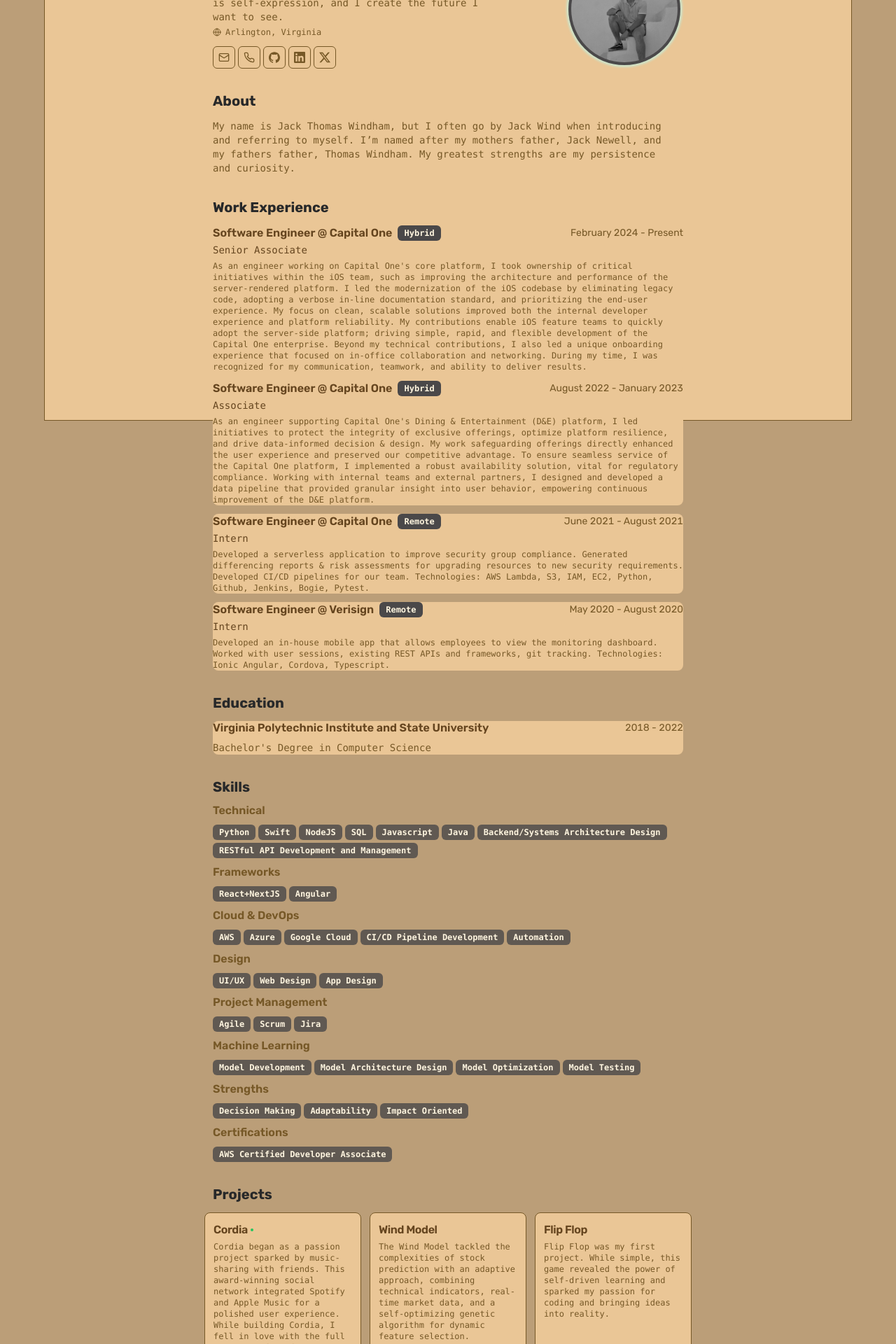
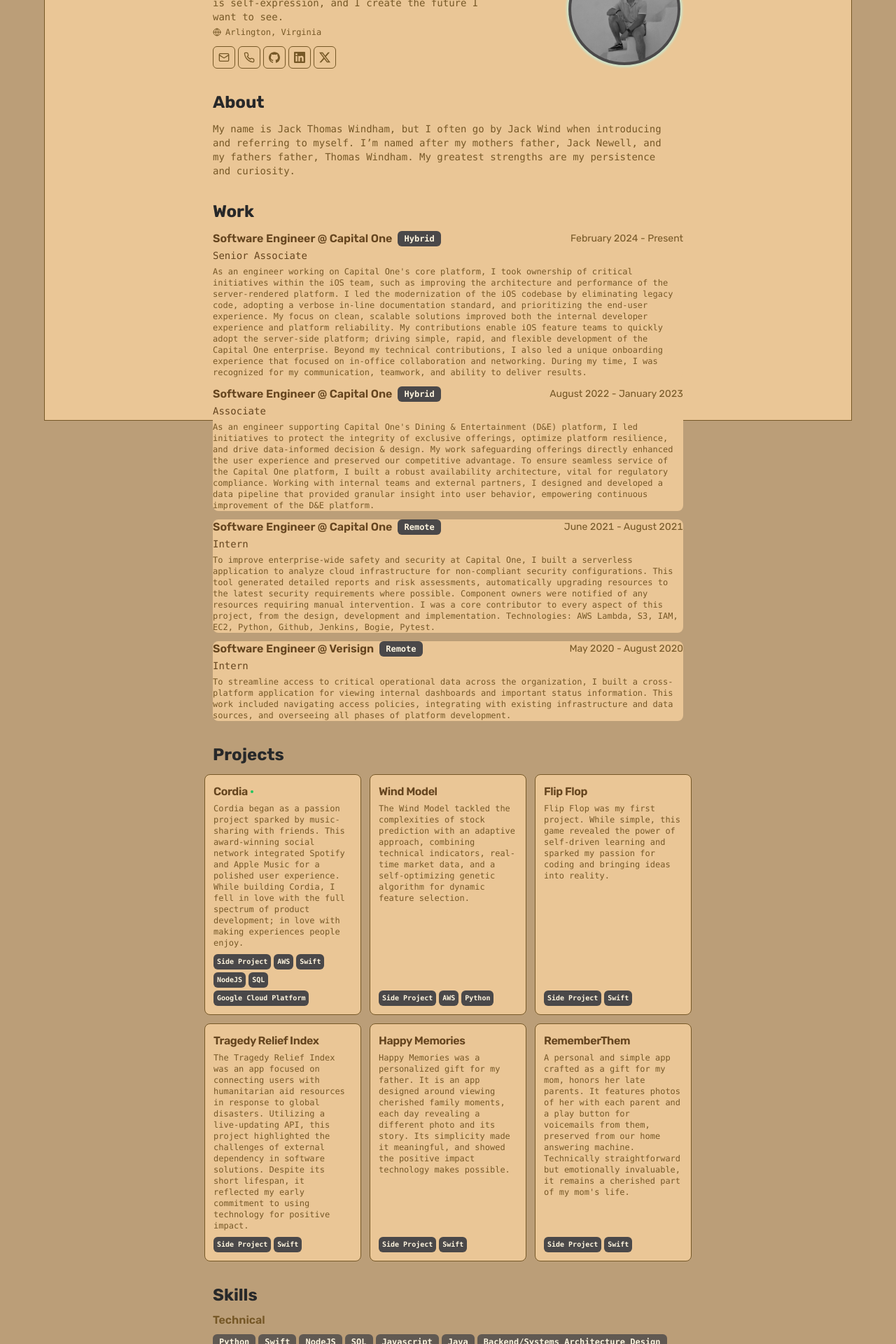
Before and after one commit to Jckwind/JackWindham.com, a Next.js app in the folder frontend/: page /resume in a window 1280 px wide. Shown: the part 200-2120 px from the top of the page at 70% size. Built offline with nearby package versions, Linux system fonts and the light colour scheme.

Commit message:
updated work desc

```diff
--- a/frontend/src/data/jack.json
+++ b/frontend/src/data/jack.json
@@ -44,7 +44,7 @@
             "badges": ["Hybrid"],
             "start": "August 2022",
             "end": "January 2023",
-            "description": "As an engineer supporting Capital One's Dining & Entertainment (D&E) platform, I led initiatives to protect the integrity of exclusive offerings, optimize platform resilience, and drive data-informed decision & design. My work safeguarding offerings directly enhanced the user experience and preserved our competitive advantage. To ensure seamless service of the Capital One platform, I implemented a robust availability solution, vital for regulatory compliance. Working with internal teams and external partners, I designed and developed a data pipeline that provided granular insight into user behavior, empowering continuous improvement of the D&E platform."
+            "description": "As an engineer supporting Capital One's Dining & Entertainment (D&E) platform, I led initiatives to protect the integrity of exclusive offerings, optimize platform resilience, and drive data-informed decision & design. My work safeguarding offerings directly enhanced the user experience and preserved our competitive advantage. To ensure seamless service of the Capital One platform, I built a robust availability architecture, vital for regulatory compliance. Working with internal teams and external partners, I designed and developed a data pipeline that provided granular insight into user behavior, empowering continuous improvement of the D&E platform."
         },
         {
             "company": "Capital One",
@@ -54,7 +54,7 @@
             "link": "https://www.capitalone.com/",
             "start": "June 2021",
             "end": "August 2021",
-            "description": "Developed a serverless application to improve security group compliance. Generated differencing reports & risk assessments for upgrading resources to new security requirements. Developed CI/CD pipelines for our team. Technologies: AWS Lambda, S3, IAM, EC2, Python, Github, Jenkins, Bogie, Pytest."
+            "description": "To improve enterprise-wide safety and security at Capital One, I built a serverless application to analyze cloud infrastructure for non-compliant security configurations. This tool generated detailed reports and risk assessments, automatically upgrading resources to the latest security requirements where possible. Component owners were notified of any resources requiring manual intervention. I was a core contributor to every aspect of this project, from the design, development and implementation. Technologies: AWS Lambda, S3, IAM, EC2, Python, Github, Jenkins, Bogie, Pytest."
         },
         {
             "company": "Verisign",
@@ -64,7 +64,7 @@
             "badges": ["Remote"],
             "start": "May 2020",
             "end": "August 2020",
-            "description": "Developed an in-house mobile app that allows employees to view the monitoring dashboard. Worked with user sessions, existing REST APIs and frameworks, git tracking. Technologies: Ionic Angular, Cordova, Typescript."
+            "description": "To streamline access to critical operational data across the organization, I built a cross-platform application for viewing internal dashboards and important status information. This work included navigating access policies, integrating with existing infrastructure and data sources, and overseeing all phases of platform development."
         }
     ],
     "projects": [
--- a/frontend/src/pages/resume.tsx
+++ b/frontend/src/pages/resume.tsx
@@ -73,13 +73,13 @@
           </ImageContainer>
         </div>
         <Section>
-          <h2 className="text-xl font-bold">About</h2>
+          <h2 className="text-2xl font-bold">About</h2>
           <p className="text-pretty font-mono text-sm text-muted-foreground">
             {Me.summary}
           </p>
         </Section>
         <Section>
-          <h2 className="text-xl font-bold">Work Experience</h2>
+          <h2 className="text-2xl font-bold">Work</h2>
           {Me.work.map((work) => {
             return (
               <Card key={work.company}>
@@ -113,6 +113,39 @@
             );
           })}
         </Section>
+        <Section className="print-force-new-page scroll-mb-16">
+          <h2 className="text-2xl font-bold">Projects</h2>
+          <div className="-mx-3 grid grid-cols-1 gap-3 print:grid-cols-3 print:gap-2 md:grid-cols-2 lg:grid-cols-3">
+            {Me.projects.map((project) => {
+              return (
+                <ProjectCard
+                  key={project.title}
+                  title={project.title}
+                  description={project.short_description}
+                  tags={project.techStack}
+                  link={'link' in project ? project.link : undefined}
+                />
+              );
+            })}
+          </div>
+        </Section>
+        <Section>
+          <h2 className="text-2xl font-bold">Skills</h2>
+          {Object.entries(Me.skills).map(([category, skills]) => {
+            return (
+              <>
+                <h3 className="font-semibold leading-none text-base text-muted-foreground">{category}</h3>
+                <div className="flex flex-wrap gap-1">
+                  {
+                    skills.map((skill) => {
+                    return <Badge key={skill}>{skill}</Badge>;
+                  })
+                  }
+                </div>
+              </>
+            )
+          })}
+        </Section>
         <Section>
           <h2 className="text-xl font-bold">Education</h2>
           {Me.education.map((education) => {
@@ -134,40 +167,6 @@
             );
           })}
         </Section>
-        <Section>
-          <h2 className="text-xl font-bold">Skills</h2>
-          {Object.entries(Me.skills).map(([category, skills]) => {
-            return (
-              <>
-                <h3 className="font-semibold leading-none text-base text-muted-foreground">{category}</h3>
-                <div className="flex flex-wrap gap-1">
-                  {
-                    skills.map((skill) => {
-                    return <Badge key={skill}>{skill}</Badge>;
-                  })
-                  }
-                </div>
-              </>
-            )
-          })}
-        </Section>
-
-        <Section className="print-force-new-page scroll-mb-16">
-          <h2 className="text-xl font-bold">Projects</h2>
-          <div className="-mx-3 grid grid-cols-1 gap-3 print:grid-cols-3 print:gap-2 md:grid-cols-2 lg:grid-cols-3">
-            {Me.projects.map((project) => {
-              return (
-                <ProjectCard
-                  key={project.title}
-                  title={project.title}
-                  description={project.short_description}
-                  tags={project.techStack}
-                  link={'link' in project ? project.link : undefined}
-                />
-              );
-            })}
-          </div>
-        </Section>
       </section>
     </main>
   );
```
